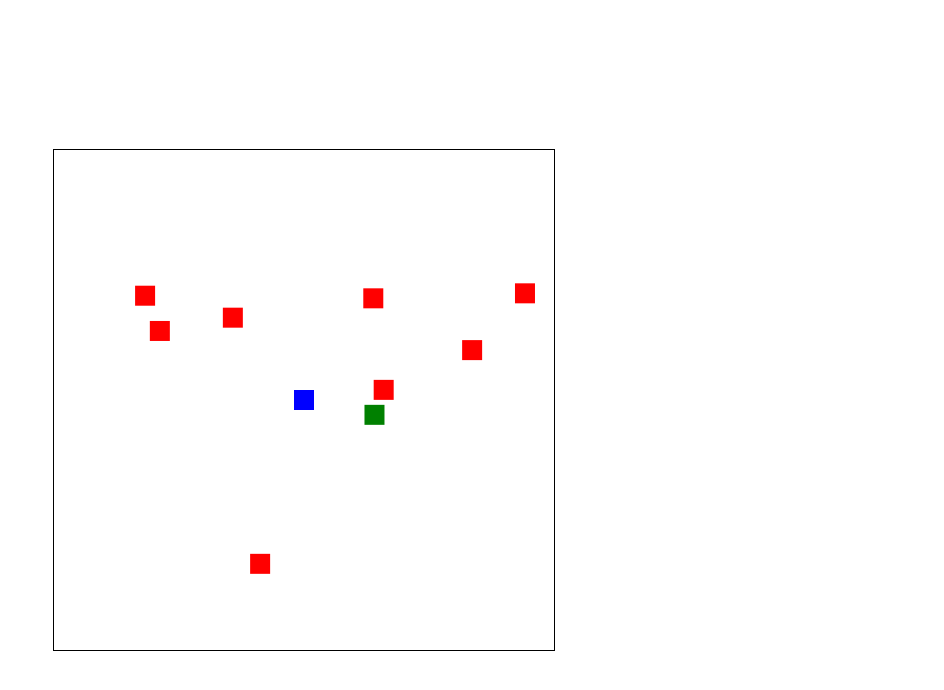
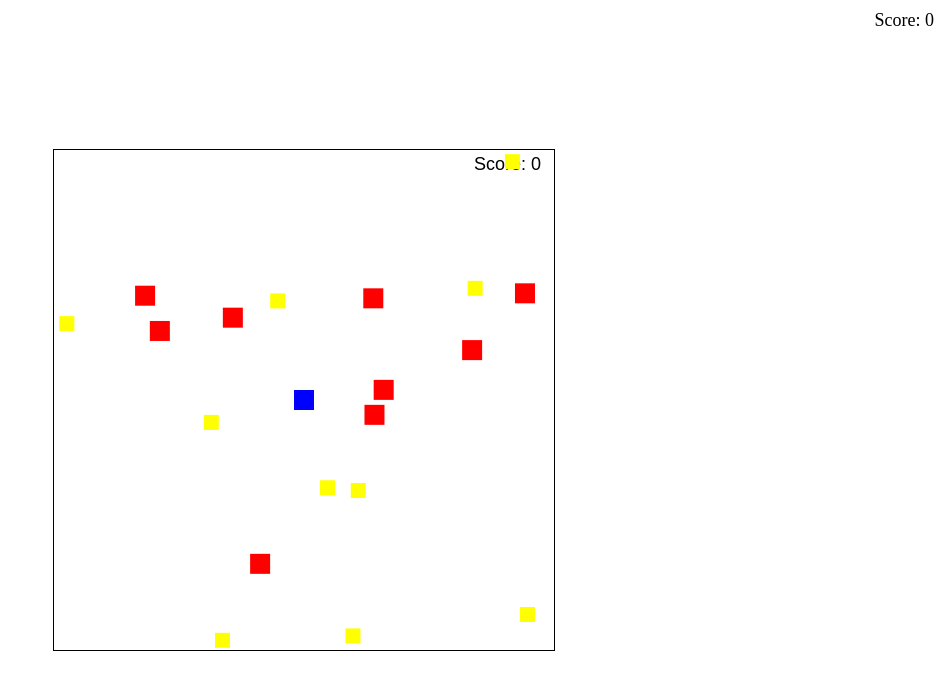
Before and after one commit to IFilkov/PlayTheGame, a plain HTML site: page index.html in a window 1280 px wide. Shown: the whole page, without its empty margins (336-1280 px from the left). Drawn offline with Linux system fonts and the light colour scheme.

Commit message:
Update index.html

```diff
--- a/index.html
+++ b/index.html
@@ -33,6 +33,13 @@
             padding: 10px;
             cursor: pointer;
         }
+
+        #score {
+            position: absolute;
+            top: 10px;
+            right: 10px;
+            font-size: 18px;
+        }
     </style>
     <title>Simple Game</title>
 </head>
@@ -41,23 +48,34 @@
     <h2 id="gameOverText">Game Over</h2>
     <h2 id="youWinText">You Win!</h2>
     <button id="restartButton">Restart</button>
+    <div id="score">Score: 0</div>
     <script>
         const canvas = document.getElementById('gameCanvas');
         const ctx = canvas.getContext('2d');
 
         const heroSize = 20;
         const enemySize = 20;
+        const coinSize = 15;
         let heroX = canvas.width / 2 - heroSize / 2;
         let heroY = canvas.height / 2 - heroSize / 2;
         let enemies = [];
+        let coins = [];
         let winSquare = createRandomSquare();
+        let score = 0;
         let gameOverText = document.getElementById('gameOverText');
         let youWinText = document.getElementById('youWinText');
         let restartButton = document.getElementById('restartButton');
+        let scoreElement = document.getElementById('score');
 
         function createRandomSquare() {
             const x = Math.random() * (canvas.width - enemySize);
             const y = Math.random() * (canvas.height - enemySize);
+            return { x, y };
+        }
+
+        function createRandomCoin() {
+            const x = Math.random() * (canvas.width - coinSize);
+            const y = Math.random() * (canvas.height - coinSize);
             return { x, y };
         }
 
@@ -71,9 +89,20 @@
             ctx.fillRect(enemy.x, enemy.y, enemySize, enemySize);
         }
 
+        function drawCoin(coin) {
+            ctx.fillStyle = 'yellow';
+            ctx.fillRect(coin.x, coin.y, coinSize, coinSize);
+        }
+
         function drawWinSquare() {
-            ctx.fillStyle = 'green';
+            ctx.fillStyle = 'red';
             ctx.fillRect(winSquare.x, winSquare.y, enemySize, enemySize);
+        }
+
+        function drawScore() {
+            ctx.fillStyle = '#000';
+            ctx.font = '18px Arial';
+            ctx.fillText('Score: ' + score, canvas.width - 80, 20);
         }
 
         function draw() {
@@ -81,13 +110,31 @@
 
             drawHero();
             drawWinSquare();
+            drawScore();
 
             enemies.forEach(enemy => {
                 drawEnemy(enemy);
             });
+
+            coins.forEach(coin => {
+                drawCoin(coin);
+            });
         }
 
         function checkCollision() {
+            for (let i = coins.length - 1; i >= 0; i--) {
+                const coin = coins[i];
+                if (
+                    heroX < coin.x + coinSize &&
+                    heroX + heroSize > coin.x &&
+                    heroY < coin.y + coinSize &&
+                    heroY + heroSize > coin.y
+                ) {
+                    coins.splice(i, 1);
+                    score += 10;
+                }
+            }
+
             for (const enemy of enemies) {
                 if (
                     heroX < enemy.x + enemySize &&
@@ -135,7 +182,14 @@
                 enemies.push(createRandomSquare());
             }
 
+            coins = [];
+            for (let i = 0; i < 10; i++) {
+                coins.push(createRandomCoin());
+            }
+
             winSquare = createRandomSquare();
+            score = 0;
+
             update();
         }
 
@@ -187,6 +241,10 @@
             enemies.push(createRandomSquare());
         }
 
+        for (let i = 0; i < 10; i++) {
+            coins.push(createRandomCoin());
+        }
+
         update();
     </script>
 </body>
```
